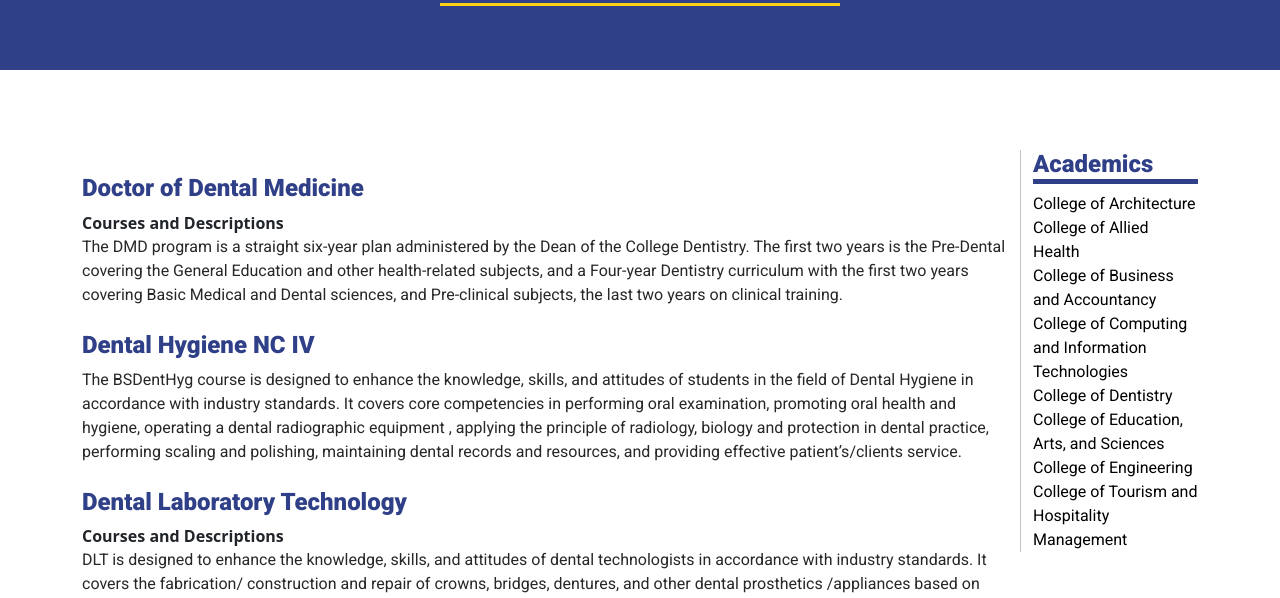
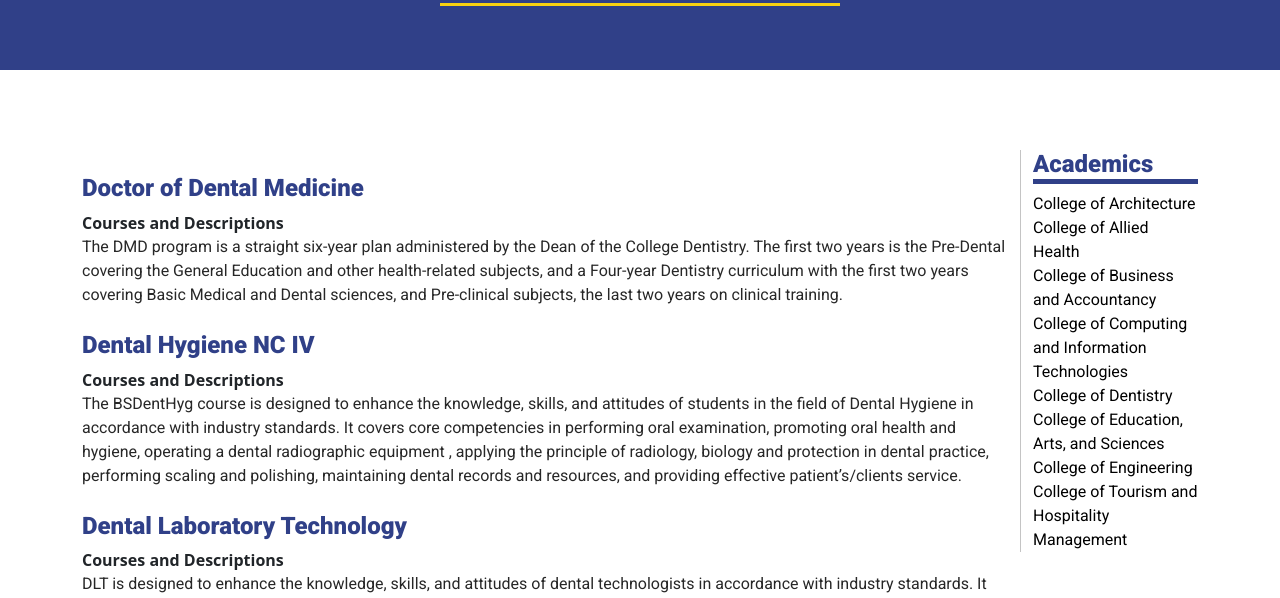
Before and after one commit to MaureenDadap/NU-Mock-Website, a website: page academics/college-of-dentistry.html in a window 1280 px wide. Shown: the part 193-791 px from the top of the page. Drawn offline with nearby package versions, Linux system fonts and the light colour scheme.

Commit message:
fixed missing subtitle

```diff
--- a/academics/college-of-dentistry.html
+++ b/academics/college-of-dentistry.html
@@ -187,6 +187,7 @@
               subjects, the last two years on clinical training.
             </p>
             <h4 class="mt-4">Dental Hygiene NC IV</h4>
+            <strong>Courses and Descriptions</strong>
             <p>
               The BSDentHyg course is designed to enhance the knowledge, skills,
               and attitudes of students in the field of Dental Hygiene in
```
Also changed, not shown: academics/college-of-education-arts-and-sciences.html (+1 -0 lines), academics/college-of-engineering.html (+1 -0 lines), academics/college-of-tourism-and-hospitality-management.html (+1 -0 lines).
